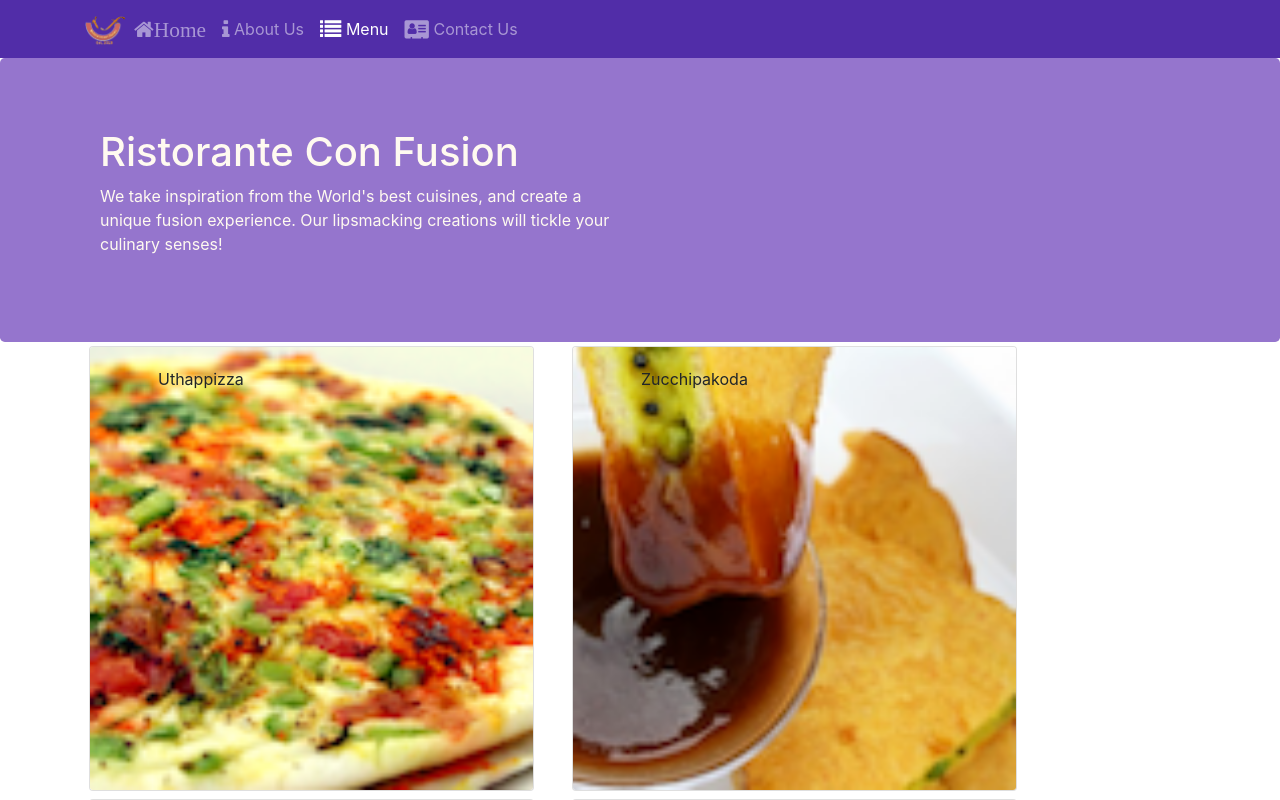
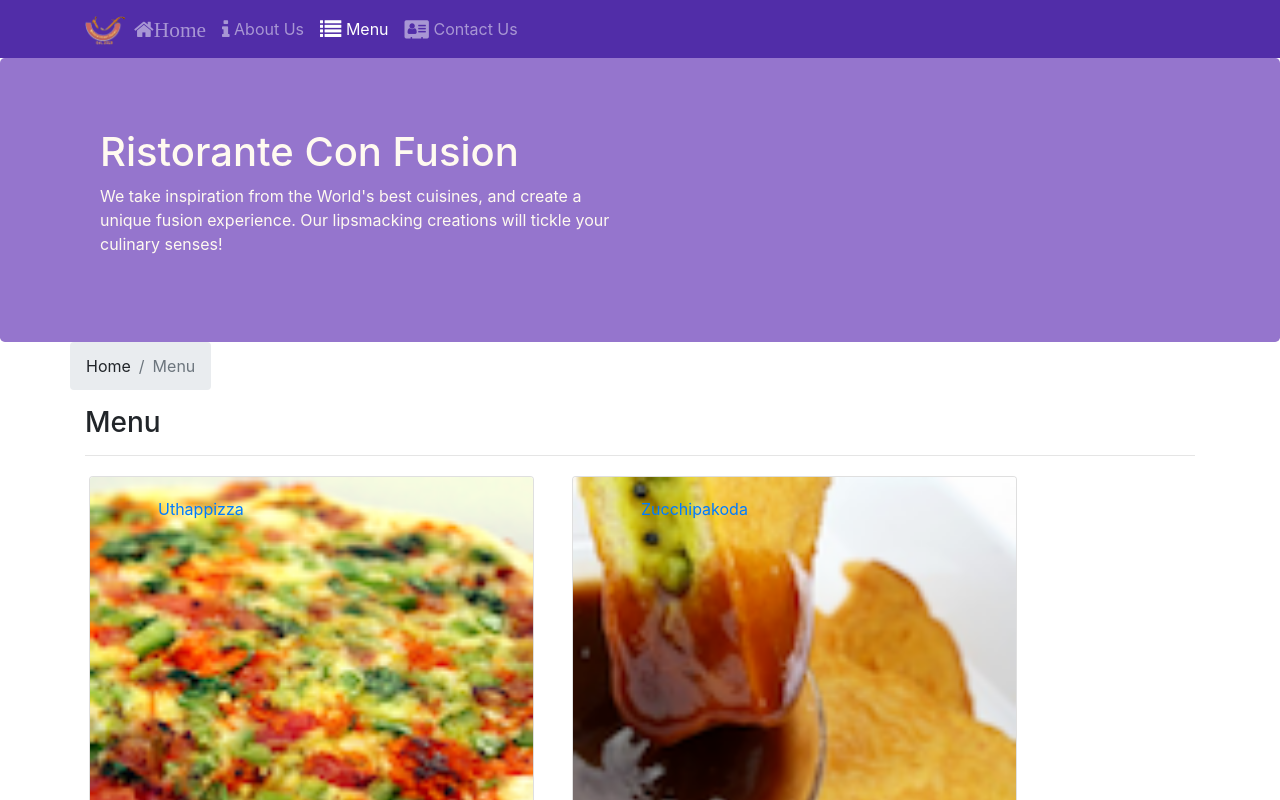
Before and after one commit to grestonian/Full-Stack-Web-Development-with-React, a React (Create React App) app in the folder 2-Front-End Development with React/confusion/: page /menu in a window 1280 px wide. Shown: the top 800 px of the page. Built offline with nearby package versions, Linux system fonts and the light colour scheme.

Commit message:
W2-Single Page Applications-Part2

```diff
--- a/2-Front-End Development with React/confusion/src/Components/ContactComponent.js
+++ b/2-Front-End Development with React/confusion/src/Components/ContactComponent.js
@@ -1,8 +1,19 @@
 import React from 'react';
-
+import { Breadcrumb, BreadcrumbItem } from "reactstrap";
+import { Link } from "react-router-dom";
 function Contact(props) {
     return(
         <div className="container">
+            <div className="row">
+            <Breadcrumb>
+                <BreadcrumbItem><Link to='/home'/>Home</BreadcrumbItem>
+                <BreadcrumbItem active>Contact Us</BreadcrumbItem>
+            </Breadcrumb>
+            <div className="col-12">
+                <h3>Contact Us</h3>
+                <hr/>
+            </div>
+            </div>
             <div className="row row-content">
                 <div className="col-12">
                 <h3>Location Information</h3>
--- a/2-Front-End Development with React/confusion/src/Components/DishDetailComponent.js
+++ b/2-Front-End Development with React/confusion/src/Components/DishDetailComponent.js
@@ -1,6 +1,6 @@
-import { Card, CardImg, CardText, CardBody, CardTitle } from "reactstrap";
+import { Card, CardImg, CardText, CardBody, CardTitle, Breadcrumb, BreadcrumbItem } from "reactstrap";
 import React from 'react';
-
+import { Link } from 'react-router-dom';
 
 function RenderComments({comments}) {
   const commentList = comments.map((comment) => {
@@ -17,8 +17,6 @@ function RenderComments({comments}) {
         </p>
       </li>
     )
-
-
   });
 
   return (
@@ -28,7 +26,7 @@ function RenderComments({comments}) {
             {commentList}
         </ul>
     </div>
-);
+  );
 }
 
 function RenderDish({dish}) {
@@ -57,8 +55,18 @@ const DishDetail = (props) => {
   return (
     <div className="container">
       <div className="row">
+        <Breadcrumb>
+          <BreadcrumbItem><Link to='/menu'/>Menu</BreadcrumbItem>
+          <BreadcrumbItem active>{props.dish.name}</BreadcrumbItem>
+        </Breadcrumb>
+        <div className="col-12">
+          <h3>{props.dish.name}</h3>
+          <hr/>
+        </div>
+      </div>
+      <div className="row">
           <RenderDish dish={dish} />
-          <RenderComments comments = {dish.comments} />
+          <RenderComments comments = {props.comments} />
       </div>
     </div>
   )
--- a/2-Front-End Development with React/confusion/src/Components/MainComponent.js
+++ b/2-Front-End Development with React/confusion/src/Components/MainComponent.js
@@ -1,6 +1,7 @@
 import Header from './HeaderComponent';
 import Home from './HomeComponent'
 import Menu from './MenuComponent';
+import DishDetail from './DishDetailComponent';
 import Contact from './ContactComponent';
 import { DISHES } from '../shared/dishes.js';
 import { COMMENTS } from '../shared/comments';
@@ -35,12 +36,22 @@ class Main extends Component{
         />
       )
     }
+
+    const DishWithId = ({match}) => {
+      return(
+        <DishDetail dish={this.state.dishes.filter((dish) => dish.id === parseInt(match.params.dishId, 10))[0]}
+          comments={this.state.comments.filter((comment) => comment.dishId === parseInt(match.params.dishId, 10))}
+          />
+      )
+    }
+
     return (
       <div>
           <Header/>
           <Switch>
             <Route path="/home" component={Homepage} />
             <Route exact path="/menu" component={() => <Menu dishes={this.state.dishes}/>} />
+            <Route path="/menu/:dishId" component={DishWithId} />
             <Route exact path='/contactus' component={Contact} />
             <Redirect to="/home"/>
           </Switch>
--- a/2-Front-End Development with React/confusion/src/Components/MenuComponent.js
+++ b/2-Front-End Development with React/confusion/src/Components/MenuComponent.js
@@ -1,13 +1,16 @@
 import React from 'react';
-import { Card, CardImg, CardImgOverlay,  CardTitle } from "reactstrap";
+import { Link } from 'react-router-dom';
+import { Card, CardImg, CardImgOverlay,  CardTitle, Breadcrumb, BreadcrumbItem } from "reactstrap";
 
 function RenderMenuItem({dish, onClick}) {
   return (
-    <Card onClick={() => onClick(dish.id)}>
-      <CardImg width="100%" src={dish.image} alt={dish.name}/>
-      <CardImgOverlay className="ml-5">
-        <CardTitle>{dish.name}</CardTitle>
-      </CardImgOverlay>
+    <Card>
+      <Link to={`/menu/${dish.id}`}>
+        <CardImg width="100%" src={dish.image} alt={dish.name}/>
+        <CardImgOverlay className="ml-5">
+          <CardTitle>{dish.name}</CardTitle>
+        </CardImgOverlay>
+      </Link>
     </Card>
   );
 }
@@ -16,13 +19,22 @@ const Menu = (props) => {
   const menu = props.dishes.map((dish) => {
     return(
       <div key={dish.id} className="col-12 col-md-5 m-1">
-        <RenderMenuItem dish={dish} onClick={props.onClick} />
+        <RenderMenuItem dish={dish} />
       </div>
     )
   });
   return (
-
     <div className="container">
+      <div className="row">
+        <Breadcrumb>
+          <BreadcrumbItem><Link to='/home'/>Home</BreadcrumbItem>
+          <BreadcrumbItem active>Menu</BreadcrumbItem>
+        </Breadcrumb>
+        <div className="col-12">
+          <h3>Menu</h3>
+          <hr/>
+        </div>
+      </div>
       <div className="row">
           {menu}
       </div>
```
Also changed, not shown: 1 other file (tests, documents, lock files or other folders).
